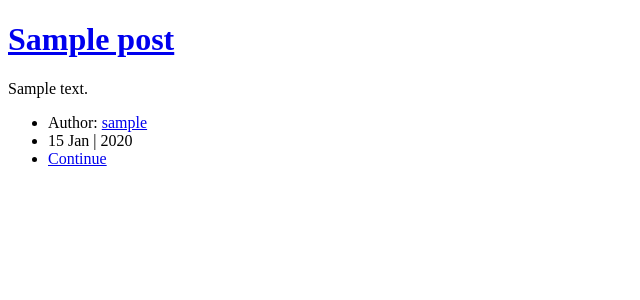
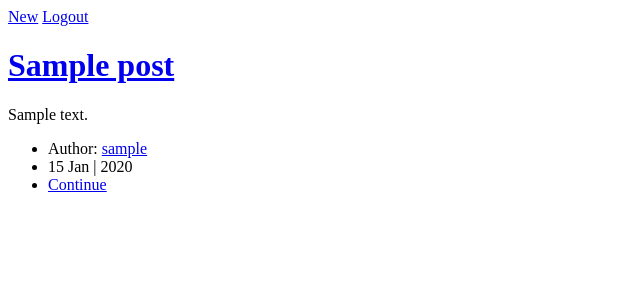
Before and after one commit to karaname/django-blog-engine, a Django app: page / in a window 1280 px wide. Shown: the top 300 px of the page, without its empty margins (0-640 px from the left). Run offline with Django 3.2, Linux system fonts and the light colour scheme; a user stored in the database is signed in; tables that the repository leaves empty hold one stand-in row (values such as "Sample post").

Commit message:
auth > login/logout | if user.auth/LOGIN_REDIRECT_URL

```diff
--- a/blog/templates/blog/application.html
+++ b/blog/templates/blog/application.html
@@ -6,6 +6,13 @@
 	</head>
 
 	<body>
+		{% if user.is_authenticated %}
+			<header class="auth_header">
+				<a href="#">New</a>
+				<a href="{% url 'blog:logout' %}">Logout</a>
+			</header>
+		{% endif %}
+
 		{% block content %} {% endblock %}
 	</body>
 </html>
--- a/blog/urls.py
+++ b/blog/urls.py
@@ -1,3 +1,4 @@
+from django.contrib.auth import views as auth_views
 from django.conf.urls import url
 from blog import views
 
@@ -5,4 +6,7 @@ app_name = 'blog'
 urlpatterns = [
 	url(r'^$', views.index, name='index'),
 	url(r'^post/(?P<pk>[0-9A-Fa-f-]+)$', views.show, name='show'),
+
+	url(r'^login/$', auth_views.LoginView.as_view(template_name='blog/login.html'), name='login'),
+	url(r'^logout/$', views.logout_view, name='logout'),
 ]
--- a/blog/views.py
+++ b/blog/views.py
@@ -1,5 +1,6 @@
+from django.shortcuts import render, redirect
+from django.contrib.auth import logout
 from django.http import HttpResponse
-from django.shortcuts import render
 from blog.models import Post
 
 def index(request):
@@ -9,3 +10,7 @@ def index(request):
 def show(request, pk):
 	post = Post.objects.get(pk=pk)
 	return render(request, 'blog/show.html', {'post':post})
+
+def logout_view(request):
+	logout(request)
+	return redirect('blog:index')
--- a/main/settings.py
+++ b/main/settings.py
@@ -86,3 +86,6 @@ USE_TZ = True
 
 # Static files (CSS, JavaScript, Images)
 STATIC_URL = '/static/'
+
+# Redirect
+LOGIN_REDIRECT_URL = '/'
```
Also changed, not shown: blog/templates/blog/login.html (added, +26 -0 lines).
